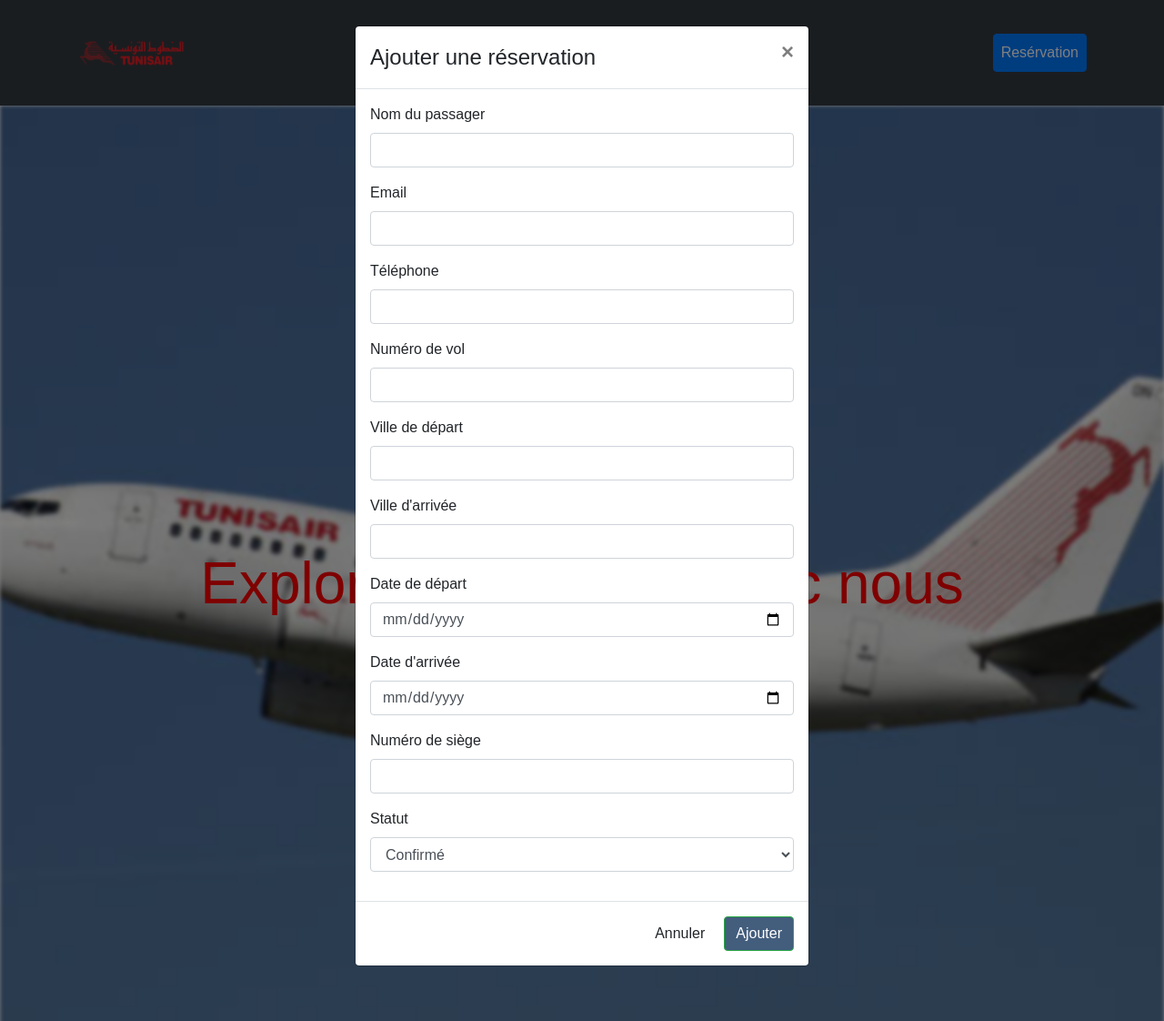
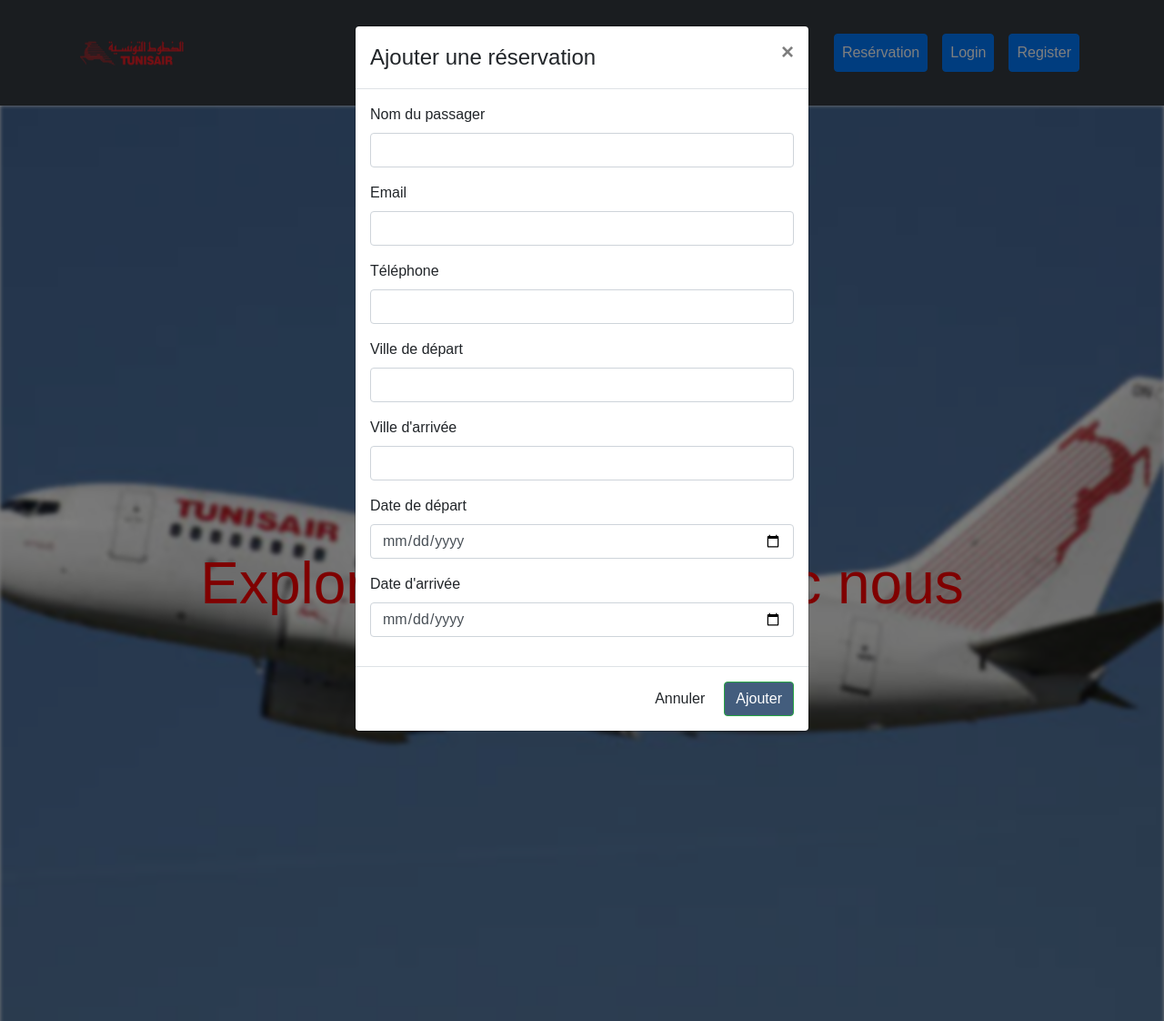
Before and after one commit to codeTun/vols-reservation, a PHP site: page /welcome.php in a window 1280 px wide, after a click on "Resérvation". Shown: the whole page at 91% size. Run offline with PHP 8.4, Linux system fonts and the light colour scheme.

Commit message:
Add register,login and myRegistration pages

```diff
--- a/user/welcome.php
+++ b/user/welcome.php
@@ -21,7 +21,14 @@
             <div class="collapse navbar-collapse" id="navbarNav">
                 <ul class="navbar-nav ml-auto">
                     <li class="nav-item">
-                        <a class="nav-link btn btn-primary text-white" href="#" data-toggle="modal" data-target="#addEmployeeModal">Resérvation</a>
+                        <a class="nav-link btn btn-primary text-white mx-2" href="#" data-toggle="modal" data-target="#addEmployeeModal">Resérvation</a>
+                    </li>
+                    <li class="nav-item">
+                        <a class="nav-link btn btn-primary text-white mx-2" href="loginUser.php">Login</a>
+                    </li>
+
+                    <li class="nav-item">
+                        <a class="nav-link btn btn-primary text-white mx-2" href="register.php" >Register</a>
                     </li>
                 </ul>
             </div>
@@ -50,7 +57,6 @@
                 <div class="col-md-2 col-4">
                     <img src="turkish.png" alt="Sponsor 3" class="img-fluid mb-4">
                 </div>
-
             </div>
         </div>
     </section>
@@ -78,10 +84,6 @@
                             <input type="text" name="passenger_phone" class="form-control" required>
                         </div>
                         <div class="form-group">
-                            <label>Numéro de vol</label>
-                            <input type="text" name="flight_number" class="form-control" required>
-                        </div>
-                        <div class="form-group">
                             <label>Ville de départ</label>
                             <input type="text" name="departure_city" class="form-control" required>
                         </div>
@@ -97,18 +99,6 @@
                             <label>Date d'arrivée</label>
                             <input type="date" name="arrival_date" class="form-control" required>
                         </div>
-                        <div class="form-group">
-                            <label>Numéro de siège</label>
-                            <input type="text" name="seat_number" class="form-control">
-                        </div>
-                        <div class="form-group">
-                            <label>Statut</label>
-                            <select name="reservation_status" class="form-control">
-                                <option value="Confirmed">Confirmé</option>
-                                <option value="Pending">encours</option>
-                                <option value="Cancelled">Annulé</option>
-                            </select>
-                        </div>
                     </div>
                     <div class="modal-footer">
                         <input type="button" class="btn btn-default" data-dismiss="modal" value="Annuler">
@@ -119,10 +109,11 @@
         </div>
     </div>
 
+
     <!-- Footer -->
     <footer class="footer bg-dark text-white text-center py-3">
         <div class="container">
-            <p>&copy; 2023 Agence de Voyage. All rights reserved.</p>
+            <p>&copy; 2024 Agence de Voyage. All rights reserved.</p>
             <p>
                 <a href="#" class="text-white mx-2"><i class="fab fa-facebook-f"></i></a>
                 <a href="#" class="text-white mx-2"><i class="fab fa-twitter"></i></a>
```
Also changed, not shown: user/myReservation.php (+74 -0 lines), admin/index.php (line endings or trailing spaces).
